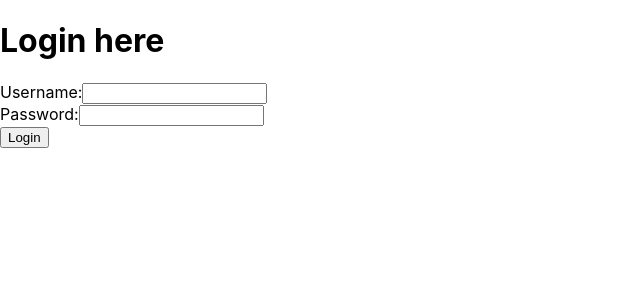
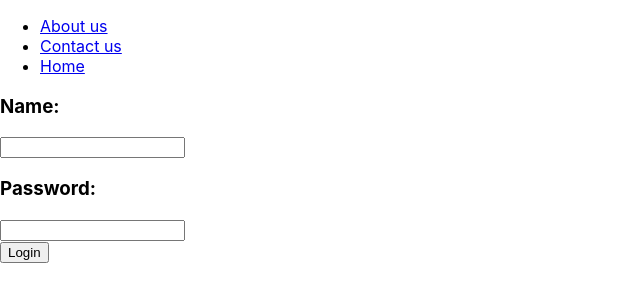
Before and after one commit to IT3133-Practical/weekly_Practical_Day08, a React (Create React App) app: page / in a window 1280 px wide. Shown: the top 302 px of the page, without its empty margins (0-640 px from the left). Built offline with nearby package versions, Linux system fonts and the light colour scheme.

Commit message:
finerlize and fix errors in login page

```diff
--- a/src/components/Aboutus.js
+++ b/src/components/Aboutus.js
@@ -1,7 +1,8 @@
-export default function AboutUs() {
-    return(
-        <div>
-            <h1>Welcome to About us page</h1>
-        </div>
+export default function Aboutus(){
+
+    return (
+    <>
+    <h1>Welcome to About us page</h1>
+    </>
     )
 }
--- a/src/components/Contactus.js
+++ b/src/components/Contactus.js
@@ -1,7 +1,6 @@
-export default function Contactus() {
-    return(
-        <div>
-            <h1>Welcome to Contact us page</h1>
-        </div>
+export default function Contactus(){
+
+    return (
+    <><h1>Welcome to Contact us page</h1></>
     )
 }
--- a/src/components/Dashboard.js
+++ b/src/components/Dashboard.js
@@ -1,8 +1,7 @@
-export default function Dashboard()
-{
-    return(
-        <div>
-            <h1>Welcome to Dashboard</h1>
-        </div>
-    );
+export default function Dashboard() {
+  return (
+    <>
+      <h1>Welcome to Dashboard Hello Admin </h1>
+    </>
+  );
 }
--- a/src/components/Home.js
+++ b/src/components/Home.js
@@ -1,7 +1,8 @@
+import Login from "./Login";
 export default function Home() {
-    return(
-        <div>
-            <h1>Welcome to Home page</h1>
-        </div>
-    )
+  return (
+    <>
+      <h1>Welcome to home page</h1>
+    </>
+  );
 }
--- a/src/components/Login.js
+++ b/src/components/Login.js
@@ -1,22 +1,73 @@
-import { useNavigate } from "react-router-dom";
+import { Studentdata } from "../data/data";
+import { useState } from "react";
+import { Link, useNavigate } from "react-router-dom";
 
 export default function Login() {
-    const navigate = useNavigate();
+  const navigate = useNavigate();
 
-    const aunthenticates = () => {
-        navigate('/dash');
+  const [Credential, setCredentails] = useState({
+    username: "",
+    password: "",
+    error: "",
+  });
+
+  const handlechange = (e) => {
+    e.preventDefault();
+    const { name, value } = e.target;
+    setCredentails((prev) => ({
+      ...prev,
+      [name]: value,
+    }));
+  };
+
+  const handlelogin = (e) => {
+    e.preventDefault();
+
+
+    const user = Studentdata.find(
+      (user) =>
+        user.name === Credential.username &&
+        user.password === Credential.password
+    );
+
+    if (user) {
+      console.log("Login Successful");
+      setCredentails({ username: "", password: "", error: "" });
+      navigate("/dashboard");
+    } else {
+      setCredentails((prev) => ({
+        ...prev,
+        error: "Please check your username and password!",
+      }));
     }
+  };
 
-    return (
-        <>
+  return (
+    <>
+      <div>
         <div>
-            <h1>Login here</h1>
-            <form>
-                Username:<input type="text"/> <br/>
-                Password:<input type="password"/>
-            </form>
-            <button onClick={aunthenticates}>Login</button>
+          <ul>
+            <li>
+              <Link to="/aboutus">About us</Link>
+            </li>
+            <li>
+              <Link to="/contactus">Contact us</Link>
+            </li>
+            <li>
+              <Link to="/home">Home</Link>
+            </li>
+          </ul>
         </div>
-        </>
-    );
+        <div>
+          <p>{Credential.error}</p>
+          <h3>Name:</h3>
+          <input type="text" name="username" onChange={handlechange} />
+          <h3>Password:</h3>
+          <input type="password" name="password" onChange={handlechange} />
+          <br></br>
+          <button onClick={handlelogin}>Login</button>
+        </div>
+      </div>
+    </>
+  );
 }
```
Also changed, not shown: src/components/Signup.js (deleted).
